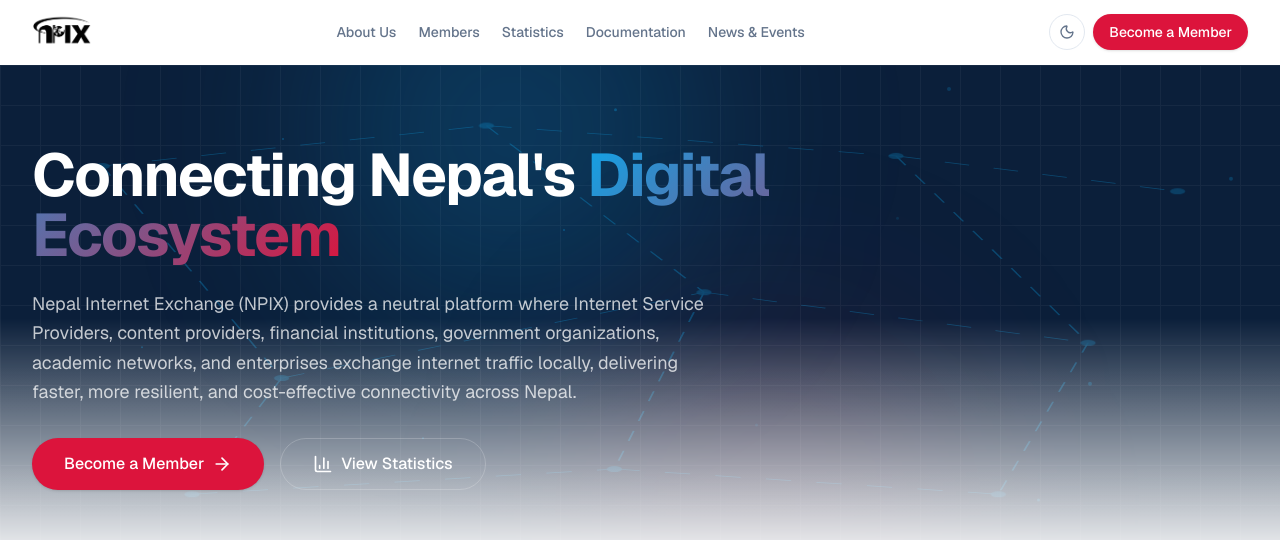
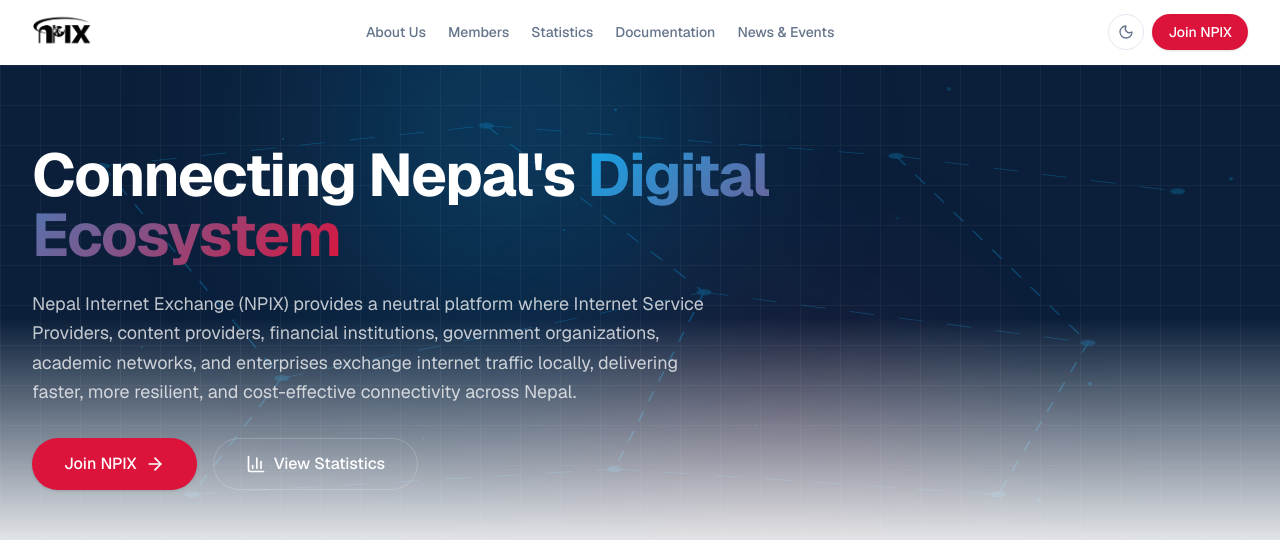
Before and after one commit to mrminmalla/npix-website, a Next.js app: page / in a window 1280 px wide. Shown: the top 540 px of the page. Built offline with nearby package versions, Linux system fonts and the light colour scheme.

Commit message:
home-graph-h-i

```diff
--- a/src/app/statistics/page.tsx
+++ b/src/app/statistics/page.tsx
@@ -67,7 +67,7 @@
             delay={0.1}
             className="mt-8 rounded-xl border border-border bg-background p-4 shadow-sm sm:p-6"
           >
-            <TrafficTabs graphClassName="h-[360px] sm:h-[520px]" />
+            <TrafficTabs graphClassName="h-[280px] sm:h-[340px] lg:h-[400px]" />
           </FadeIn>
         </div>
       </section>
--- a/src/components/layout/MobileMenu.tsx
+++ b/src/components/layout/MobileMenu.tsx
@@ -84,7 +84,7 @@
                       href={`mailto:${CONTACT_EMAIL}?subject=Membership%20Inquiry`}
                       onClick={() => setOpen(false)}
                     >
-                      Become a Member
+                      Join NPIX
                     </a>
                   </Button>
                 </li>
--- a/src/components/layout/Navbar.tsx
+++ b/src/components/layout/Navbar.tsx
@@ -62,7 +62,7 @@
         <div className="flex shrink-0 items-center gap-2">
           <ThemeSwitcher />
           <Button asChild variant="accent" size="sm" className="hidden sm:inline-flex">
-            <a href={`mailto:${CONTACT_EMAIL}?subject=Membership%20Inquiry`}>Become a Member</a>
+            <a href={`mailto:${CONTACT_EMAIL}?subject=Membership%20Inquiry`}>Join NPIX</a>
           </Button>
           <MobileMenu />
         </div>
--- a/src/components/sections/CTASection.tsx
+++ b/src/components/sections/CTASection.tsx
@@ -31,7 +31,7 @@
           <div className="flex flex-col gap-4 sm:flex-row">
             <Button asChild size="lg" variant="accent">
               <a href={`mailto:${CONTACT_EMAIL}?subject=Membership%20Inquiry`}>
-                Become a Member
+                Join NPIX
                 <ArrowRight className="h-4 w-4" aria-hidden="true" />
               </a>
             </Button>
--- a/src/components/sections/HeroSection.tsx
+++ b/src/components/sections/HeroSection.tsx
@@ -31,7 +31,7 @@
           <div className="mt-8 flex flex-col gap-4 sm:flex-row">
             <Button asChild size="lg" variant="accent">
               <a href={`mailto:${CONTACT_EMAIL}?subject=Membership%20Inquiry`}>
-                Become a Member
+                Join NPIX
                 <ArrowRight className="h-4 w-4" aria-hidden="true" />
               </a>
             </Button>
--- a/src/components/sections/QuickActions.tsx
+++ b/src/components/sections/QuickActions.tsx
@@ -15,8 +15,8 @@
 
 const QUICK_ACTIONS: QuickAction[] = [
   {
-    id: "become-a-member",
-    title: "Become a Member",
+    id: "join-npix",
+    title: "Join NPIX",
     description: "Start the process of connecting your organization to NPIX.",
     buttonLabel: "Apply Now",
     href: `mailto:${CONTACT_EMAIL}?subject=Membership%20Inquiry`,
--- a/src/components/sections/TrafficSection.tsx
+++ b/src/components/sections/TrafficSection.tsx
@@ -23,16 +23,14 @@
           </p>
         </FadeIn>
 
-        <FadeIn delay={0.1} className="mt-8">
-          <div className="rounded-xl border border-border bg-background p-4 shadow-sm sm:p-6">
-            <GrafanaEmbed
-              src={DAILY_PANEL.src}
-              title="NPIX daily traffic, last 24 hours"
-              className="h-[250px] sm:h-[300px]"
-            />
-          </div>
+        <FadeIn delay={0.1} className="mt-6">
+          <GrafanaEmbed
+            src={DAILY_PANEL.src}
+            title="NPIX daily traffic, last 24 hours"
+            className="h-[250px] sm:h-[350px]"
+          />
 
-          <div className="mt-6 flex justify-center sm:justify-start">
+          <div className="mt-6">
             <Button asChild variant="outline">
               <Link href="/statistics">
                 View Detailed Statistics
```
